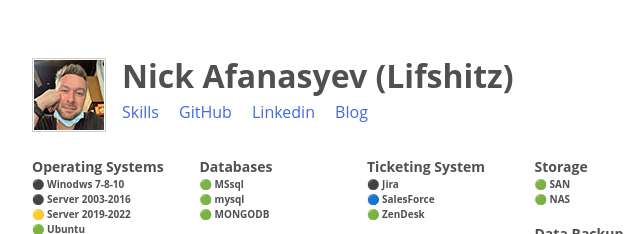
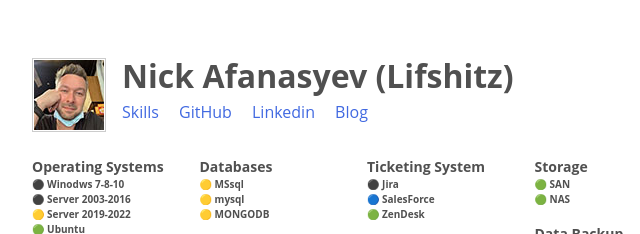
Before and after one commit to Scripts9000/nickaf.net, a plain HTML site: page skills.html in a window 1280 px wide. Shown: the top 234 px of the page, 288-928 px from the left. Drawn offline with Linux system fonts and the light colour scheme.

Commit message:
minor update

```diff
--- a/skills.html
+++ b/skills.html
@@ -191,9 +191,9 @@
     <div class="column">
       <ul>
         <h2>Databases</h2>
-        <li><h3>🟢 MSsql</h3></li>
-        <li><h3>🟢 mysql</h3></li>
-        <li><h3>🟢 MONGODB</h3></li>
+        <li><h3>🟡 MSsql</h3></li>
+        <li><h3>🟡 mysql</h3></li>
+        <li><h3>🟡 MONGODB</h3></li>
       </ul>
 
       <ul>
```
